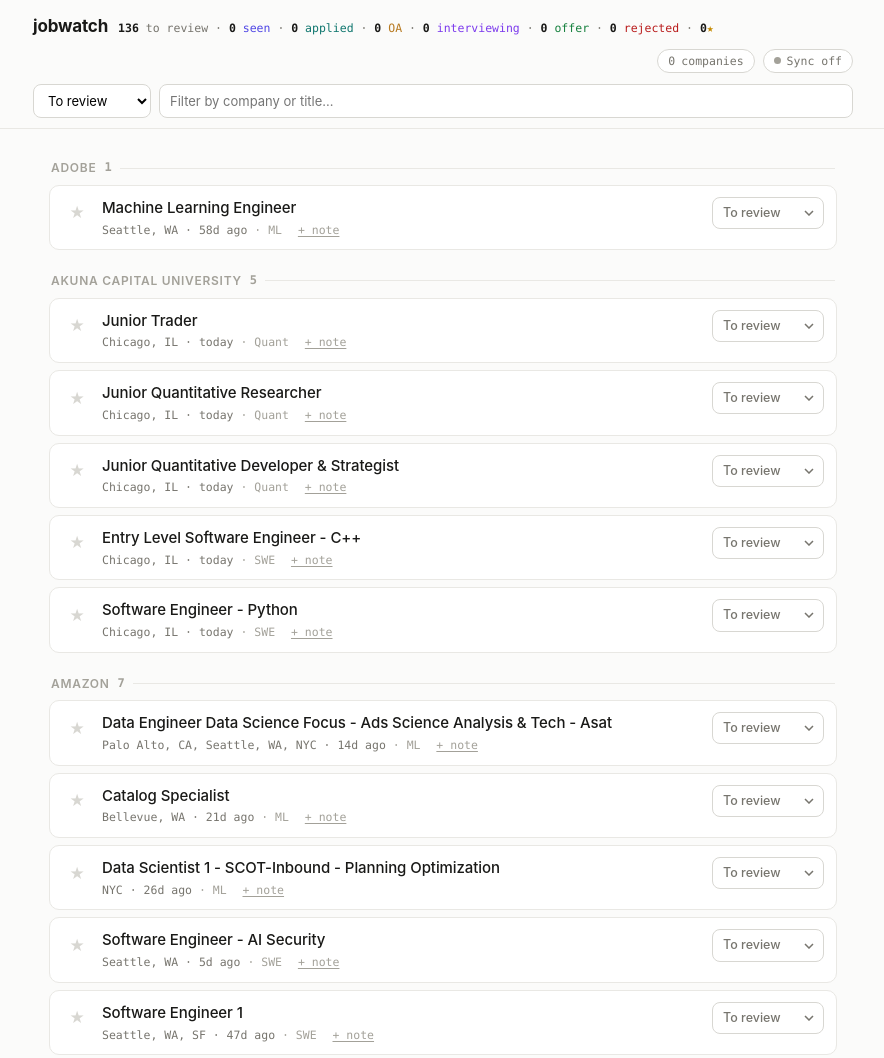
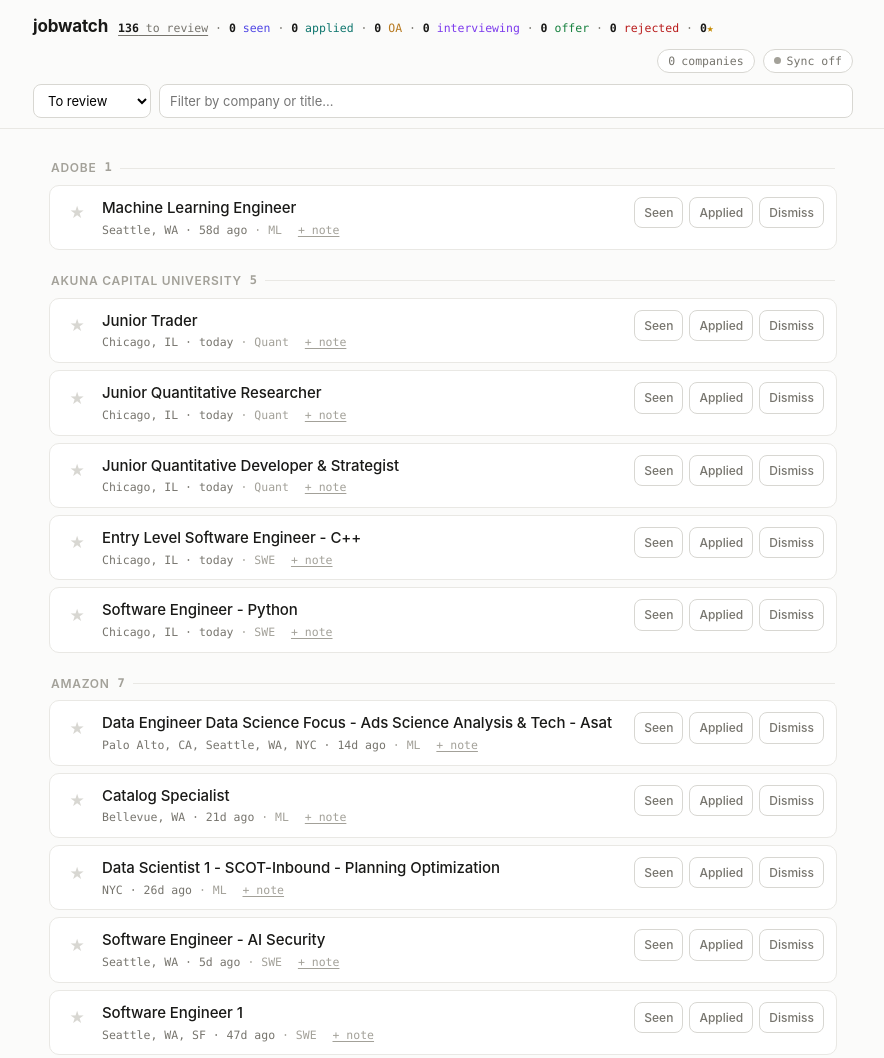
Before and after one commit to Alanhsiu/jobwatch, a plain HTML site: page index.html in a window 1280 px wide. Shown: the top 1058 px of the page, without its empty margins (197-1081 px from the left). Drawn offline with Linux system fonts and the light colour scheme.

Commit message:
faster review

```diff
--- a/index.html
+++ b/index.html
@@ -100,6 +100,21 @@
   .row[data-state="rejected"]{border-color:var(--rejected);background:var(--rejected-bg);opacity:.85} .row[data-state="rejected"] .stagesel{color:var(--rejected);border-color:var(--rejected)}
   .row[data-state="dropped"]{opacity:.5} .row[data-state="dropped"] .stagesel{color:var(--drop)}
   .row[data-closed="1"] .t{color:var(--muted)}
+
+  /* clickable header counts */
+  .statlink{font:inherit;font-size:inherit;border:0;background:transparent;padding:0;margin:0;cursor:pointer;color:var(--muted)}
+  .statlink:hover{text-decoration:underline}
+  .statlink.active{text-decoration:underline;text-underline-offset:3px}
+  .stat .c-seen{color:var(--seen)} .stat .c-applied{color:var(--applied)} .stat .c-oa{color:var(--oa)}
+  .stat .c-interview{color:var(--interview)} .stat .c-offer{color:var(--offer)} .stat .c-rejected{color:var(--rejected)} .stat .c-star{color:var(--star)}
+
+  /* To-review quick buttons */
+  .quick{display:flex;gap:6px;flex-shrink:0;flex-wrap:wrap;justify-content:flex-end}
+  .qbtn{font:inherit;font-size:12px;font-weight:550;border:1px solid var(--line-strong);border-radius:8px;padding:6px 9px;background:var(--surface);cursor:pointer;color:var(--muted);white-space:nowrap}
+  .qbtn.seen:hover{border-color:var(--seen);color:var(--seen);background:var(--seen-bg)}
+  .qbtn.applied:hover{border-color:var(--applied);color:var(--applied);background:var(--applied-bg)}
+  .qbtn.dismiss:hover{border-color:var(--drop);color:var(--drop);background:var(--drop-bg)}
+  .qbtn:focus-visible{outline:2px solid var(--seen);outline-offset:1px}
 
   .empty{text-align:center;color:var(--muted);padding:56px 20px;font-size:14px}
   .empty .big{font-size:15px;color:var(--ink);font-weight:550;margin-bottom:4px}
@@ -378,11 +393,21 @@ function visible(){
 function stageOptions(cur){ return STAGES.map(s=>`<option value="${s.v}"${s.v===cur?" selected":""}>${s.label}</option>`).join(""); }
 function render(){
   const c=counts();
-  document.getElementById("stat").innerHTML =
-    `<b>${c.todo}</b> to review · <span class="c-seen"><b>${c.seen}</b> seen</span> · `
-    + `<span class="c-applied"><b>${c.applied}</b> applied</span> · <span class="c-oa"><b>${c.oa}</b> OA</span> · `
-    + `<span class="c-interview"><b>${c.interview}</b> interviewing</span> · <span class="c-offer"><b>${c.offer}</b> offer</span> · `
-    + `<span class="c-rejected"><b>${c.rejected}</b> rejected</span> · <span class="c-star"><b>${c.star}</b>★</span>`;
+  const statParts = [
+    ["todo", `<b>${c.todo}</b> to review`, ""],
+    ["seen", `<b>${c.seen}</b> seen`, "c-seen"],
+    ["applied", `<b>${c.applied}</b> applied`, "c-applied"],
+    ["oa", `<b>${c.oa}</b> OA`, "c-oa"],
+    ["interview", `<b>${c.interview}</b> interviewing`, "c-interview"],
+    ["offer", `<b>${c.offer}</b> offer`, "c-offer"],
+    ["rejected", `<b>${c.rejected}</b> rejected`, "c-rejected"],
+    ["star", `<b>${c.star}</b>★`, "c-star"],
+  ];
+  document.getElementById("stat").innerHTML = statParts.map(([f,html,cls])=>
+    `<button class="statlink ${cls} ${filter===f?'active':''}" data-filter="${f}">${html}</button>`).join(" · ");
+  document.getElementById("stat").querySelectorAll(".statlink").forEach(b=>
+    b.addEventListener("click", ()=>{ filter=b.dataset.filter; render(); }));
+  const fsel=document.getElementById("filter"); if(fsel) fsel.value=filter;
 
   const rows=visible(), list=document.getElementById("list");
   if(!rows.length){
@@ -419,13 +444,20 @@ function render(){
           ${note?`<div class="note" data-notetext="${id}">${esc(note)}</div>`:``}
           <textarea class="noteedit" data-noteedit="${id}" placeholder="Notes — recruiter, dates, OA link, questions…" hidden>${esc(note)}</textarea>
         </div>
-        <select class="stagesel" data-stage="${id}" aria-label="Stage">${stageOptions(statusOf(r.id))}</select>
+        ${filter==="todo"
+          ? `<div class="quick">
+               <button class="qbtn seen" data-quick="${id}" data-s="seen" title="Seen — plan to apply">Seen</button>
+               <button class="qbtn applied" data-quick="${id}" data-s="applied" title="Applied">Applied</button>
+               <button class="qbtn dismiss" data-quick="${id}" data-s="dropped" title="Dismiss / not interested">Dismiss</button>
+             </div>`
+          : `<select class="stagesel" data-stage="${id}" aria-label="Stage">${stageOptions(statusOf(r.id))}</select>`}
       </div>`;
     }
     html += `</section>`;
   }
   list.innerHTML=html;
   list.querySelectorAll("select[data-stage]").forEach(s=> s.addEventListener("change",()=> setStatus(s.dataset.stage, s.value)));
+  list.querySelectorAll(".qbtn[data-quick]").forEach(b=> b.addEventListener("click",()=> setStatus(b.dataset.quick, b.dataset.s)));
   list.querySelectorAll(".star").forEach(b=> b.addEventListener("click",()=> toggleStar(b.dataset.id)));
   list.querySelectorAll(".notebtn").forEach(b=> b.addEventListener("click",()=> openNote(b.dataset.note)));
   list.querySelectorAll("textarea[data-noteedit]").forEach(t=>{
```
